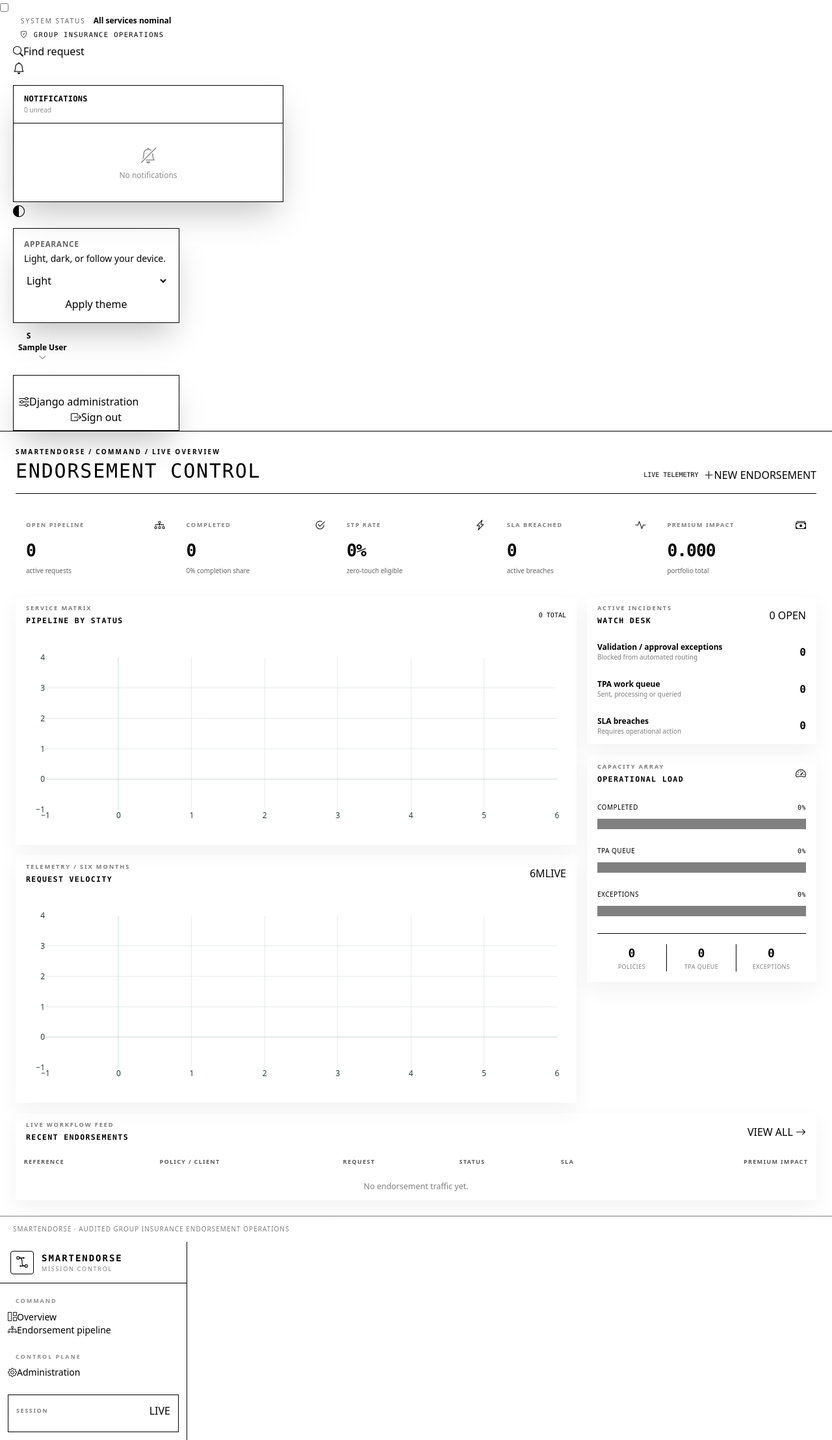
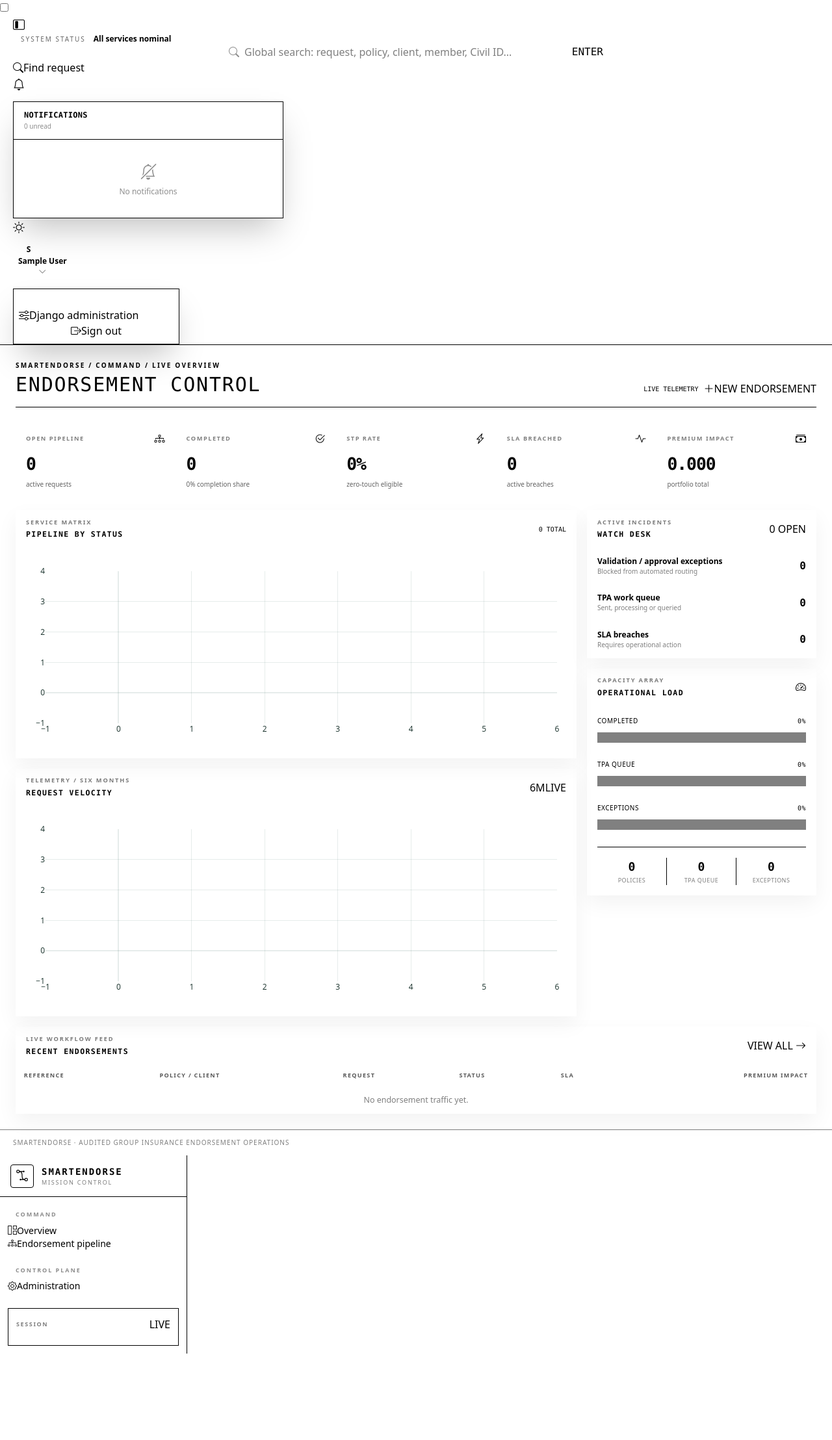
Before and after one commit to nasirsaikh/SmartEndorse, a Django app: page / in a window 1280 px wide. Shown: the whole page at 65% size. After the commit the page ends 2083 px from the top, so only its background shows below. Run offline with Django 5.2, Linux system fonts and the light colour scheme; the visitor is signed in with stand-in values (Sample User, id 1); data comes from the database, SQL or seed files in the repository; data that the repository does not hold is empty; some libraries are stand-ins or nearby versions.

Commit message:
Add collapsed drawer, global search and one-click theme toggle

```diff
--- a/templates/base.html
+++ b/templates/base.html
@@ -29,15 +29,15 @@
 </head>
 <body class="min-h-screen bg-base-200 text-base-content" hx-boost="true">
 {% if user.is_authenticated %}
-<div class="drawer lg:drawer-open min-h-screen">
+<div class="drawer min-h-screen">
   <input id="portal-drawer" type="checkbox" class="drawer-toggle">
 
   <div class="drawer-content flex min-w-0 flex-col">
     <header class="se-topbar sticky top-0 z-40 border-b border-base-content/10 bg-base-100/95 backdrop-blur">
       <div class="navbar min-h-14 px-3 lg:px-5">
         <div class="navbar-start gap-2">
-          <label for="portal-drawer" class="btn btn-square btn-ghost btn-sm lg:hidden" aria-label="Open navigation">
-            <i class="bi bi-list text-xl"></i>
+          <label for="portal-drawer" class="btn btn-square btn-ghost btn-sm" aria-label="Open navigation" title="Open navigation">
+            <i class="bi bi-layout-sidebar-inset text-lg"></i>
           </label>
           <div class="hidden sm:flex items-center gap-3">
             <span class="status status-success animate-pulse"></span>
@@ -46,11 +46,14 @@
           </div>
         </div>
 
-        <div class="navbar-center hidden xl:flex">
-          <div class="se-command-chip">
-            <i class="bi bi-shield-check"></i>
-            <span>GROUP INSURANCE OPERATIONS</span>
-          </div>
+        <div class="navbar-center hidden flex-1 justify-center px-4 md:flex">
+          <form method="get" action="{% url 'endorsement_list' %}" class="w-full max-w-xl">
+            <label class="input input-sm input-bordered flex w-full items-center gap-2 bg-base-200/60">
+              <i class="bi bi-search opacity-45"></i>
+              <input type="search" name="q" class="grow" placeholder="Global search: request, policy, client, member, Civil ID..." aria-label="Global search">
+              <kbd class="kbd kbd-xs hidden xl:inline-flex">ENTER</kbd>
+            </label>
+          </form>
         </div>
 
         <div class="navbar-end gap-1">
@@ -75,29 +78,9 @@
             </div>
           </div>
 
-          <div class="dropdown dropdown-end">
-            <button tabindex="0" class="btn btn-ghost btn-square btn-sm" type="button" aria-label="Appearance">
-              <i class="bi bi-circle-half text-lg"></i>
-            </button>
-            <div tabindex="0" class="dropdown-content z-[60] mt-3 w-64 rounded-box border border-base-content/10 bg-base-100 p-4 shadow-2xl">
-              <div class="mb-3">
-                <div class="text-xs font-bold uppercase tracking-wider opacity-60">Appearance</div>
-                <div class="mt-1 text-sm">Light, dark, or follow your device.</div>
-              </div>
-              <form hx-post="{% url 'set_preferences' %}" hx-swap="none" id="appearance-form" class="space-y-3">
-                {% csrf_token %}
-                <select class="select select-bordered select-sm w-full" name="color_mode" id="color-mode-select">
-                  {% for value,label in color_modes %}
-                  <option value="{{ value }}" {% if current_profile.color_mode == value %}selected{% endif %}>{{ label }}</option>
-                  {% endfor %}
-                </select>
-                <button class="btn btn-primary btn-sm w-full" type="submit">
-                  <span class="btn-label">Apply theme</span>
-                  <span class="loading loading-spinner loading-xs hidden btn-spinner"></span>
-                </button>
-              </form>
-            </div>
-          </div>
+          <button id="theme-toggle" class="btn btn-ghost btn-square btn-sm" type="button" aria-label="Toggle light and dark mode" title="Toggle light / dark mode">
+            <i id="theme-toggle-icon" class="bi bi-sun text-lg"></i>
+          </button>
 
           <div class="dropdown dropdown-end">
             <button tabindex="0" class="btn btn-ghost h-auto min-h-0 gap-2 px-2 py-1.5" type="button">
```
